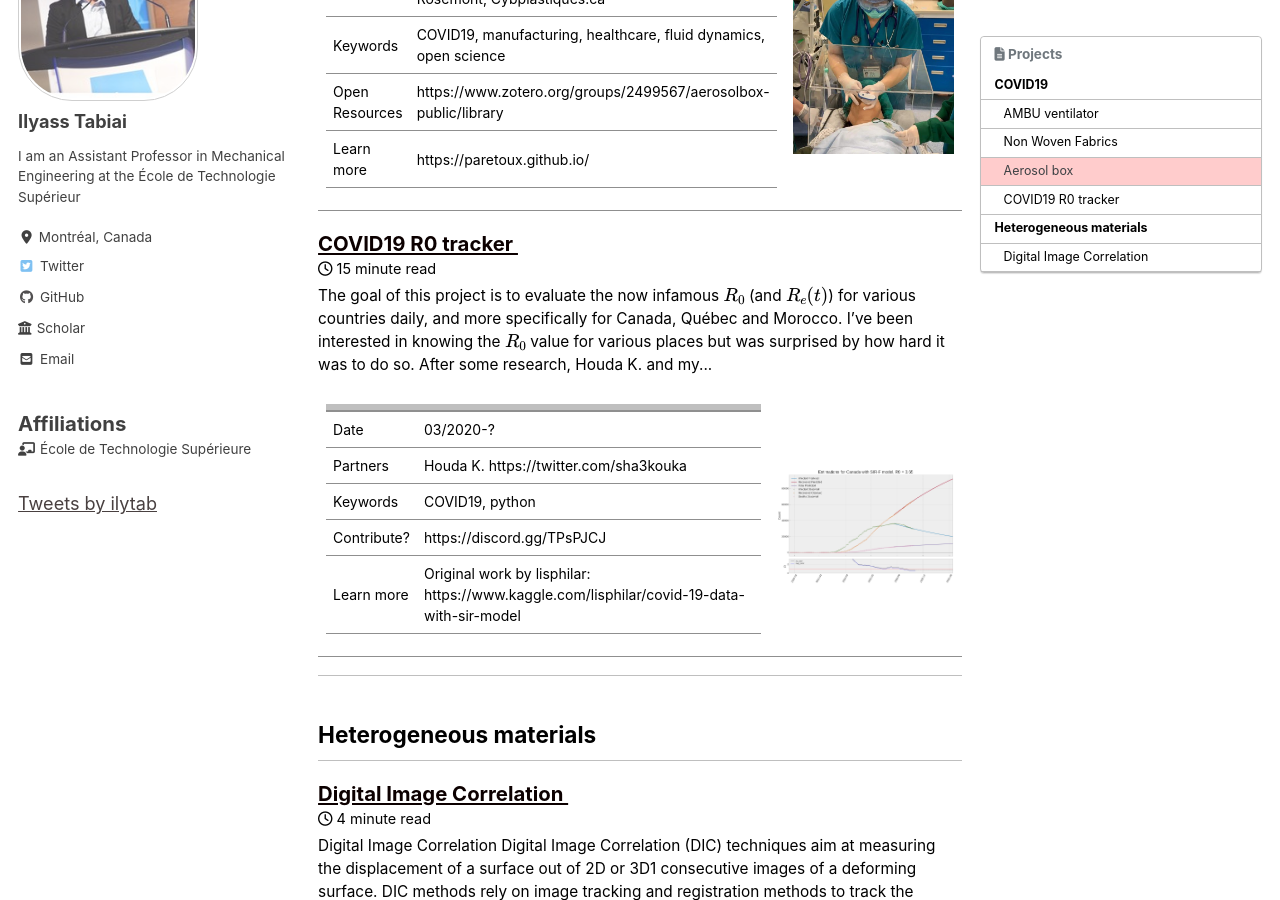
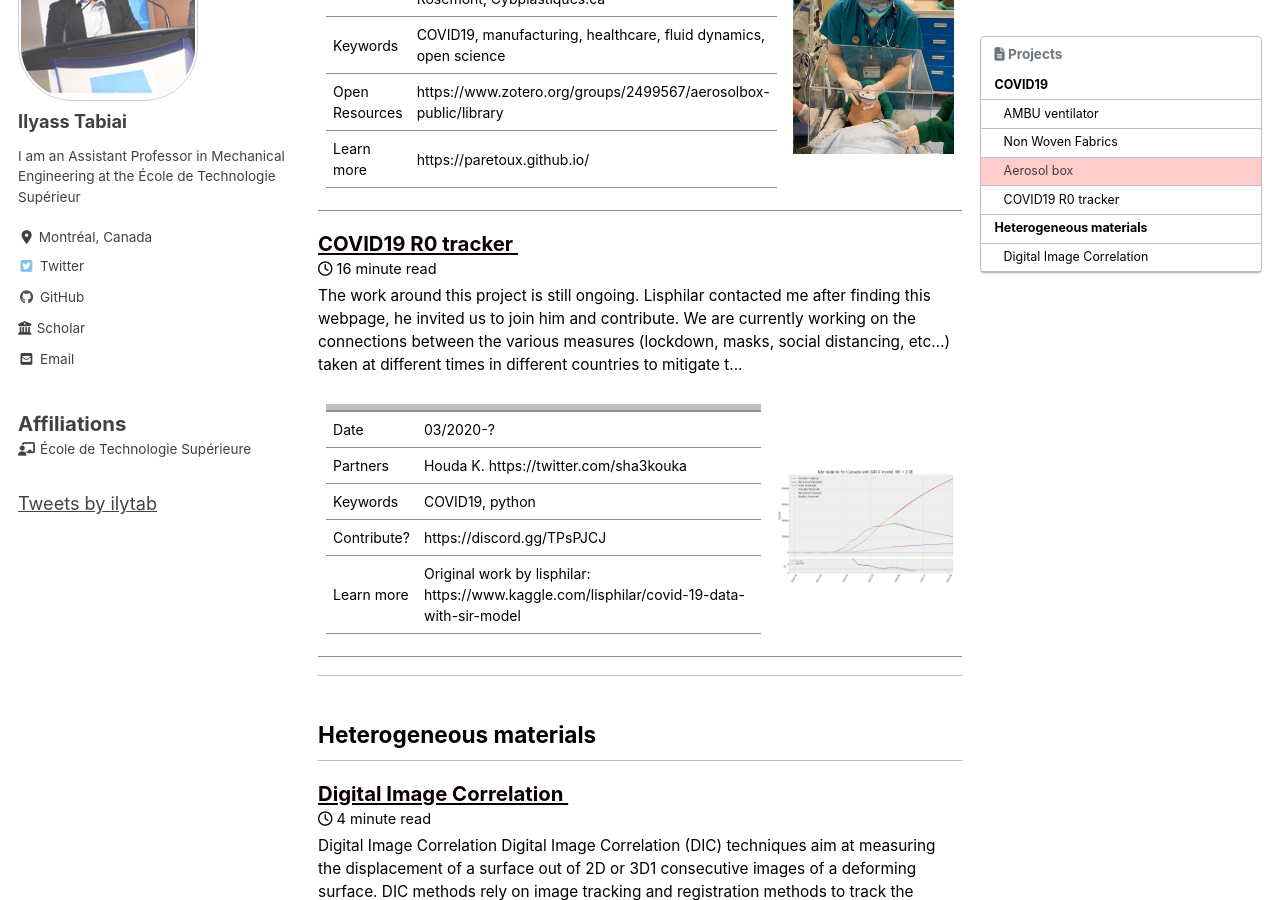
Before and after one commit to ilylabs/ilylabs.github.io, a Jekyll site: the page built from _pages/projects.md, in a window 1280 px wide and 900 px high, scrolled down 1360 px. Built offline with Jekyll 4.4.1, drawn with Linux system fonts in a browser that asks for light colours; cached includes are drawn as plain includes; nearby versions of some CDN libraries; comment, search, counter and statistics services are not loaded.

Commit message:
Added information about ongoing work related to COVID19-SIR project with Liphsilar

```diff
--- a/_projects/COVID-trackers.md
+++ b/_projects/COVID-trackers.md
@@ -31,6 +31,10 @@ usemathjax: true
 {%- assign scores=site.data.scores -%}
 {%- assign last_covid_update=site.data.last_covid_update -%}
 {%- assign covidcanada=site.data.projects-COVID-canada-20200504 -%}
+
+
+The work around this project is still ongoing. [Lisphilar](https://twitter.com/lisphilar) contacted me after finding this webpage, he invited us to join him and contribute. We are currently working on the connections between the various measures (lockdown, masks, social distancing, etc...) taken at different times in different countries to mitigate the spread of the virus and the values of the SIR/SIRF-F/SEWIR parameters during the pandemic. The project now involves data analysis (maybe even some *Machine Learning*?), Natural Language Processing to analyze a massive dataset will the measures of all countries since the beginning of the pandemic, and a bunch of other interesting things. Interested ? [Join us here](https://github.com/lisphilar/covid19-sir).
+{: .notice--info}
 
 
 The goal of this project is to evaluate the now infamous $$R_0$$ (and $$R_e(t)$$) for various countries daily, and more specifically for Canada, Québec and Morocco. I've been interested in knowing the $$R_0$$ value for various places but was surprised by how hard it was to do so. After some research, [Houda K.](https://twitter.com/sha3kouka) and myself found the [excellent ipython notebook by lipshar](https://www.kaggle.com/lisphilar/covid-19-data-with-sir-model) that provides all the tools necessary to *(1)* perform minimizations over various SIR models to get their current parameters and *(2)* plot one of those SIR models given some parameters (this second point is often confused with a _prediction_).
```
